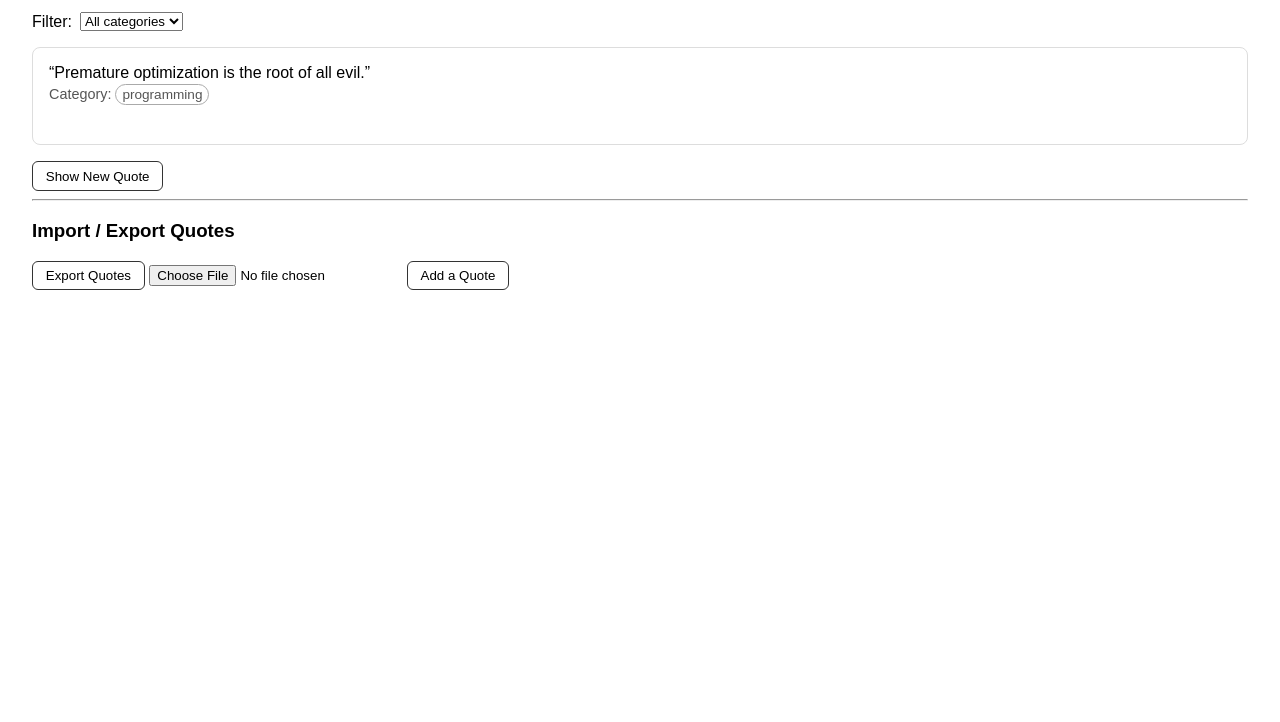
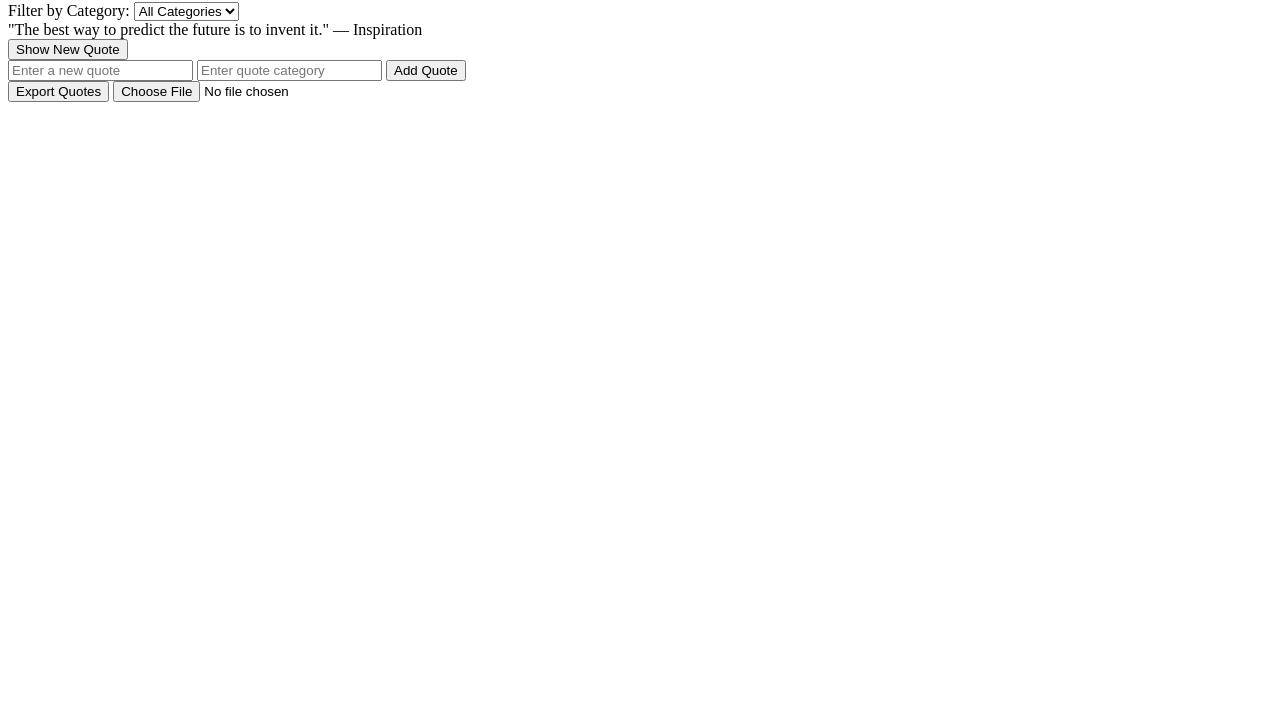
Before and after one commit to vjonah-sys/alx_fe_javascript, a plain HTML site: page dom-manipulation/index.html in a window 1280 px wide. Shown: the part 78-800 px from the top of the page. Drawn offline with Linux system fonts and the light colour scheme.

Commit message:
Updated index.html and javascript

```diff
--- a/dom-manipulation/index.html
+++ b/dom-manipulation/index.html
@@ -1,34 +1,37 @@
 <!DOCTYPE html>
 <html lang="en">
 <head>
-  <meta charset="UTF-8" />
-  <meta name="viewport" content="width=device-width, initial-scale=1.0"/>
+  <meta charset="UTF-8">
+  <meta name="viewport" content="width=device-width, initial-scale=1.0">
   <title>Dynamic Quote Generator</title>
-  <style>
-    body { font-family: Arial, sans-serif; margin: 2rem; }
-    #quoteDisplay { margin: 1rem 0; padding: 1rem; border: 1px solid #ddd; border-radius: 8px; min-height: 64px; }
-    .muted { color: #555; font-size: 0.9rem; }
-    .chip { padding: 2px 6px; border: 1px solid #aaa; border-radius: 999px; font-size: 0.85rem; }
-    .row { display: flex; gap: .5rem; align-items: center; margin: 0.5rem 0; }
-    input[type="text"] { padding: .4rem; border-radius: 6px; border: 1px solid #aaa; }
-    button { padding: .4rem .8rem; border: 1px solid #333; border-radius: 6px; background: #fff; cursor: pointer; }
-    button:hover { background: #f4f4f4; }
-  </style>
 </head>
 <body>
   <h1>Dynamic Quote Generator</h1>
 
-  <!-- Quote output -->
+  <!-- Category Filter -->
+  <label for="categoryFilter">Filter by Category:</label>
+  <select id="categoryFilter" onchange="filterQuotes()">
+    <option value="all">All Categories</option>
+    <!-- Categories will be dynamically populated -->
+  </select>
+
+  <!-- Quote Display -->
   <div id="quoteDisplay"></div>
   <button id="newQuote">Show New Quote</button>
 
-  <!-- Import / Export controls -->
-  <hr>
-  <h3>Import / Export Quotes</h3>
-  <button id="exportBtn">Export Quotes</button>
-  <input type="file" id="importFile" accept=".json" />
+  <!-- Add New Quote -->
+  <div>
+    <input id="newQuoteText" type="text" placeholder="Enter a new quote" />
+    <input id="newQuoteCategory" type="text" placeholder="Enter quote category" />
+    <button onclick="addQuote()">Add Quote</button>
+  </div>
 
-  <!-- Script file -->
+  <!-- JSON Import/Export -->
+  <div>
+    <button onclick="exportToJsonFile()">Export Quotes</button>
+    <input type="file" id="importFile" accept=".json" onchange="importFromJsonFile(event)" />
+  </div>
+
   <script src="script.js"></script>
 </body>
 </html>
--- a/dom-manipulation/script.js
+++ b/dom-manipulation/script.js
@@ -1,239 +1,111 @@
-"use strict";
-
-/* -----------------------------
-   Web Storage Keys
------------------------------- */
-const LOCAL_KEY = "dqg_quotes";
-const SESSION_KEY = "dqg_lastQuote";
-
-/* -----------------------------
-   Default Seed Data
------------------------------- */
-const seedQuotes = [
-  { text: "The only limit to our realization of tomorrow is our doubts of today.", category: "inspiration" },
-  { text: "Simplicity is the soul of efficiency.", category: "productivity" },
-  { text: "Code is like humor. When you have to explain it, it’s bad.", category: "programming" },
-  { text: "In the middle of difficulty lies opportunity.", category: "inspiration" },
-  { text: "Premature optimization is the root of all evil.", category: "programming" }
+// ==================== QUOTES DATA ====================
+let quotes = JSON.parse(localStorage.getItem("quotes")) || [
+  { text: "The best way to predict the future is to invent it.", category: "Inspiration" },
+  { text: "Simplicity is the soul of efficiency.", category: "Productivity" },
+  { text: "Do not wait for leaders; do it alone, person to person.", category: "Motivation" }
 ];
 
-/* -----------------------------
-   Quotes State
------------------------------- */
-let quotes = loadQuotes() ?? seedQuotes.slice();
+// Restore last selected category from localStorage
+let lastSelectedCategory = localStorage.getItem("lastCategory") || "all";
 
-/* -----------------------------
-   DOM References
------------------------------- */
+// ==================== DOM ELEMENTS ====================
 const quoteDisplay = document.getElementById("quoteDisplay");
-const newQuoteBtn = document.getElementById("newQuote");
-const exportBtn = document.getElementById("exportBtn");
-const importFile = document.getElementById("importFile");
+const categoryFilter = document.getElementById("categoryFilter");
 
-let categorySelect;
-let addFormContainer;
+// ==================== SHOW RANDOM QUOTE ====================
+function showRandomQuote() {
+  const selectedCategory = categoryFilter.value;
+  let filteredQuotes = quotes;
 
-/* -----------------------------
-   Storage Helpers
------------------------------- */
-function saveQuotes() {
-  localStorage.setItem(LOCAL_KEY, JSON.stringify(quotes));
-}
+  if (selectedCategory !== "all") {
+    filteredQuotes = quotes.filter(q => q.category === selectedCategory);
+  }
 
-function loadQuotes() {
-  const data = localStorage.getItem(LOCAL_KEY);
-  return data ? JSON.parse(data) : null;
-}
-
-function saveLastQuote(quote) {
-  sessionStorage.setItem(SESSION_KEY, JSON.stringify(quote));
-}
-
-function loadLastQuote() {
-  const data = sessionStorage.getItem(SESSION_KEY);
-  return data ? JSON.parse(data) : null;
-}
-
-/* -----------------------------
-   Utilities
------------------------------- */
-function uniqueCategories(list) {
-  return Array.from(new Set(list.map(q => q.category))).sort();
-}
-
-function pickRandom(arr) {
-  return arr[Math.floor(Math.random() * arr.length)];
-}
-
-/* -----------------------------
-   Core Functions
------------------------------- */
-function showRandomQuote() {
-  const category = categorySelect.value;
-  const pool = category === "all" ? quotes : quotes.filter(q => q.category === category);
-
-  if (!pool.length) {
-    quoteDisplay.innerHTML = `<div class="muted">No quotes available in this category.</div>`;
+  if (filteredQuotes.length === 0) {
+    quoteDisplay.textContent = "No quotes available for this category.";
     return;
   }
 
-  const q = pickRandom(pool);
-  renderQuote(q);
-  saveLastQuote(q);
+  const randomIndex = Math.floor(Math.random() * filteredQuotes.length);
+  quoteDisplay.textContent = `"${filteredQuotes[randomIndex].text}" — ${filteredQuotes[randomIndex].category}`;
 }
 
-function renderQuote(q) {
-  quoteDisplay.innerHTML = `
-    <div style="margin-bottom:.25rem;">“${q.text}”</div>
-    <div class="muted">Category: <span class="chip">${q.category}</span></div>
-  `;
+// ==================== ADD NEW QUOTE ====================
+function addQuote() {
+  const textInput = document.getElementById("newQuoteText");
+  const categoryInput = document.getElementById("newQuoteCategory");
+
+  const newQuote = {
+    text: textInput.value.trim(),
+    category: categoryInput.value.trim()
+  };
+
+  if (newQuote.text && newQuote.category) {
+    quotes.push(newQuote);
+    saveQuotes();
+    populateCategories();
+    textInput.value = "";
+    categoryInput.value = "";
+    alert("New quote added!");
+  } else {
+    alert("Please enter both quote text and category.");
+  }
 }
 
-function addQuote(text, category) {
-  if (!text || !category) return;
-  quotes.push({ text, category });
-  saveQuotes();
-  refreshCategorySelect();
+// ==================== POPULATE CATEGORIES ====================
+function populateCategories() {
+  const uniqueCategories = [...new Set(quotes.map(q => q.category))];
+  categoryFilter.innerHTML = `<option value="all">All Categories</option>`;
+
+  uniqueCategories.forEach(category => {
+    const option = document.createElement("option");
+    option.value = category;
+    option.textContent = category;
+    if (category === lastSelectedCategory) option.selected = true;
+    categoryFilter.appendChild(option);
+  });
+}
+
+// ==================== FILTER QUOTES ====================
+function filterQuotes() {
+  lastSelectedCategory = categoryFilter.value;
+  localStorage.setItem("lastCategory", lastSelectedCategory);
   showRandomQuote();
 }
 
-/* -----------------------------
-   Add Quote Form
------------------------------- */
-function createAddQuoteForm() {
-  addFormContainer.innerHTML = "";
-
-  const form = document.createElement("form");
-
-  const quoteInput = document.createElement("input");
-  quoteInput.type = "text";
-  quoteInput.placeholder = "Enter a new quote";
-  quoteInput.required = true;
-
-  const categoryInput = document.createElement("input");
-  categoryInput.type = "text";
-  categoryInput.placeholder = "Enter quote category";
-  categoryInput.required = true;
-
-  const addBtn = document.createElement("button");
-  addBtn.type = "submit";
-  addBtn.textContent = "Add Quote";
-
-  form.append(quoteInput, categoryInput, addBtn);
-  addFormContainer.appendChild(form);
-
-  form.addEventListener("submit", (e) => {
-    e.preventDefault();
-    addQuote(quoteInput.value.trim(), categoryInput.value.trim());
-    form.reset();
-  });
+// ==================== STORAGE ====================
+function saveQuotes() {
+  localStorage.setItem("quotes", JSON.stringify(quotes));
 }
 
-/* -----------------------------
-   Category Select
------------------------------- */
-function refreshCategorySelect() {
-  categorySelect.innerHTML = "";
-
-  const optAll = document.createElement("option");
-  optAll.value = "all";
-  optAll.textContent = "All categories";
-  categorySelect.appendChild(optAll);
-
-  uniqueCategories(quotes).forEach(cat => {
-    const opt = document.createElement("option");
-    opt.value = cat;
-    opt.textContent = cat;
-    categorySelect.appendChild(opt);
-  });
-}
-
-/* -----------------------------
-   Import / Export JSON
------------------------------- */
-function exportQuotes() {
-  const blob = new Blob([JSON.stringify(quotes, null, 2)], { type: "application/json" });
+// ==================== JSON EXPORT ====================
+function exportToJsonFile() {
+  const dataStr = JSON.stringify(quotes, null, 2);
+  const blob = new Blob([dataStr], { type: "application/json" });
   const url = URL.createObjectURL(blob);
 
   const a = document.createElement("a");
   a.href = url;
   a.download = "quotes.json";
-  document.body.appendChild(a);
   a.click();
-  document.body.removeChild(a);
 
   URL.revokeObjectURL(url);
 }
 
+// ==================== JSON IMPORT ====================
 function importFromJsonFile(event) {
-  const file = event.target.files[0];
-  if (!file) return;
-
-  const reader = new FileReader();
-  reader.onload = function(e) {
-    try {
-      const importedQuotes = JSON.parse(e.target.result);
-      if (Array.isArray(importedQuotes)) {
-        quotes.push(...importedQuotes);
-        saveQuotes();
-        refreshCategorySelect();
-        alert("Quotes imported successfully!");
-      } else {
-        alert("Invalid JSON format.");
-      }
-    } catch (err) {
-      alert("Error parsing JSON file.");
-    }
+  const fileReader = new FileReader();
+  fileReader.onload = function (e) {
+    const importedQuotes = JSON.parse(e.target.result);
+    quotes.push(...importedQuotes);
+    saveQuotes();
+    populateCategories();
+    alert("Quotes imported successfully!");
   };
-  reader.readAsText(file);
+  fileReader.readAsText(event.target.files[0]);
 }
 
-/* -----------------------------
-   Init
------------------------------- */
-document.addEventListener("DOMContentLoaded", () => {
-  // Category selector
-  const row = document.createElement("div");
-  row.className = "row";
-  const label = document.createElement("label");
-  label.textContent = "Filter:";
-  categorySelect = document.createElement("select");
-  row.append(label, categorySelect);
-  document.body.insertBefore(row, quoteDisplay);
-  refreshCategorySelect();
-
-  // Add form toggle
-  const toggleBtn = document.createElement("button");
-  toggleBtn.textContent = "Add a Quote";
-  document.body.appendChild(toggleBtn);
-
-  addFormContainer = document.createElement("div");
-  document.body.appendChild(addFormContainer);
-
-  let formVisible = false;
-  toggleBtn.addEventListener("click", () => {
-    if (!formVisible) {
-      createAddQuoteForm();
-      addFormContainer.style.display = "block";
-      toggleBtn.textContent = "Hide Form";
-    } else {
-      addFormContainer.style.display = "none";
-      toggleBtn.textContent = "Add a Quote";
-    }
-    formVisible = !formVisible;
-  });
-
-  // Events
-  newQuoteBtn.addEventListener("click", showRandomQuote);
-  categorySelect.addEventListener("change", showRandomQuote);
-  exportBtn.addEventListener("click", exportQuotes);
-  importFile.addEventListener("change", importFromJsonFile);
-
-  // Initial render
-  const lastQuote = loadLastQuote();
-  if (lastQuote) {
-    renderQuote(lastQuote);
-  } else {
-    showRandomQuote();
-  }
-});
+// ==================== INITIALIZATION ====================
+document.getElementById("newQuote").addEventListener("click", showRandomQuote);
+populateCategories();
+filterQuotes(); // Apply saved filter immediately
```
